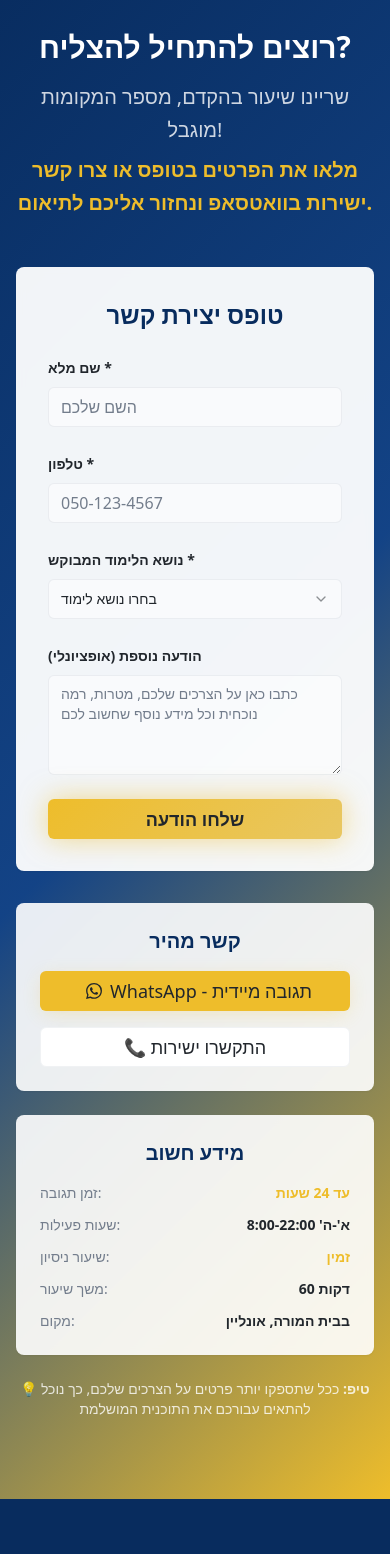
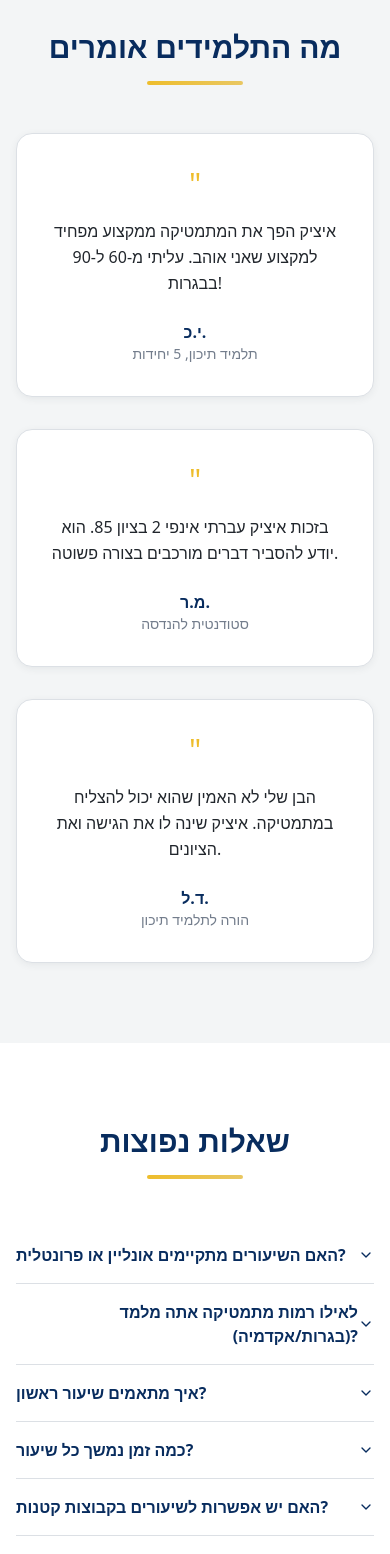
Before and after one commit to RobertoG62/izik-math-website, a React (Vite) app: page / in a window 390 px wide. Shown: the part 4160-5714 px from the top of the page. Built offline with nearby package versions, Linux system fonts and the light colour scheme.

Commit message:
feat: completed V1 landing page with FAQ section
Co-Authored-By: Claude Opus 4.6 <noreply@anthropic.com>

```diff
--- /dev/null
+++ b/src/components/FAQSection.tsx
@@ -0,0 +1,66 @@
+import {
+  Accordion,
+  AccordionContent,
+  AccordionItem,
+  AccordionTrigger,
+} from "@/components/ui/accordion";
+
+const faqs = [
+  {
+    question: "האם השיעורים מתקיימים אונליין או פרונטלית?",
+    answer:
+      "שניהם! אני מציע שיעורים פרונטליים אצלי בבית וגם שיעורים אונליין דרך זום או גוגל מיט — לפי מה שנוח לכם.",
+  },
+  {
+    question: "לאילו רמות מתמטיקה אתה מלמד (בגרות/אקדמיה)?",
+    answer:
+      "אני מלמד תלמידי תיכון בכל הרמות (3, 4 ו-5 יחידות) וגם סטודנטים באקדמיה — חדו״א, אלגברה לינארית, הסתברות וסטטיסטיקה ועוד.",
+  },
+  {
+    question: "איך מתאמים שיעור ראשון?",
+    answer:
+      "פשוט שלחו לי הודעה בוואטסאפ או מלאו את טופס יצירת הקשר בדף הזה. אחזור אליכם תוך מספר שעות לתיאום.",
+  },
+  {
+    question: "כמה זמן נמשך כל שיעור?",
+    answer:
+      "שיעור סטנדרטי נמשך שעה וחצי (90 דקות). אפשר גם להתאים את משך השיעור לפי הצורך.",
+  },
+  {
+    question: "האם יש אפשרות לשיעורים בקבוצות קטנות?",
+    answer:
+      "כן, אני מציע גם שיעורים בקבוצות של 2-3 תלמידים באותה רמה. זו אופציה משתלמת שמאפשרת למידה יעילה במחיר נגיש יותר.",
+  },
+];
+
+const FAQSection = () => {
+  return (
+    <section className="py-20 bg-background">
+      <div className="container mx-auto px-4">
+        <div className="text-center mb-12">
+          <h2 className="text-3xl md:text-4xl font-bold text-primary mb-4">
+            שאלות נפוצות
+          </h2>
+          <div className="w-24 h-1 bg-gradient-secondary mx-auto rounded-full"></div>
+        </div>
+
+        <div className="max-w-3xl mx-auto">
+          <Accordion type="single" collapsible>
+            {faqs.map((faq, i) => (
+              <AccordionItem key={i} value={`item-${i}`}>
+                <AccordionTrigger className="text-right text-base font-semibold text-primary">
+                  {faq.question}
+                </AccordionTrigger>
+                <AccordionContent className="text-foreground leading-relaxed">
+                  {faq.answer}
+                </AccordionContent>
+              </AccordionItem>
+            ))}
+          </Accordion>
+        </div>
+      </div>
+    </section>
+  );
+};
+
+export default FAQSection;
--- /dev/null
+++ b/src/components/TestimonialsSection.tsx
@@ -0,0 +1,48 @@
+const testimonials = [
+  {
+    quote: "איציק הפך את המתמטיקה ממקצוע מפחיד למקצוע שאני אוהב. עליתי מ-60 ל-90 בבגרות!",
+    name: "י.כ.",
+    detail: "תלמיד תיכון, 5 יחידות",
+  },
+  {
+    quote: "בזכות איציק עברתי אינפי 2 בציון 85. הוא יודע להסביר דברים מורכבים בצורה פשוטה.",
+    name: "מ.ר.",
+    detail: "סטודנטית להנדסה",
+  },
+  {
+    quote: "הבן שלי לא האמין שהוא יכול להצליח במתמטיקה. איציק שינה לו את הגישה ואת הציונים.",
+    name: "ד.ל.",
+    detail: "הורה לתלמיד תיכון",
+  },
+];
+
+const TestimonialsSection = () => {
+  return (
+    <section className="py-20 bg-muted">
+      <div className="container mx-auto px-4">
+        <div className="text-center mb-12">
+          <h2 className="text-3xl md:text-4xl font-bold text-primary mb-4">
+            מה התלמידים אומרים
+          </h2>
+          <div className="w-24 h-1 bg-gradient-secondary mx-auto rounded-full"></div>
+        </div>
+
+        <div className="grid md:grid-cols-3 gap-8 max-w-5xl mx-auto">
+          {testimonials.map((t) => (
+            <div
+              key={t.name}
+              className="bg-white rounded-2xl p-8 shadow-soft border border-border text-center"
+            >
+              <div className="text-secondary text-3xl mb-4">"</div>
+              <p className="text-foreground leading-relaxed mb-6">{t.quote}</p>
+              <div className="font-semibold text-primary">{t.name}</div>
+              <div className="text-sm text-muted-foreground">{t.detail}</div>
+            </div>
+          ))}
+        </div>
+      </div>
+    </section>
+  );
+};
+
+export default TestimonialsSection;
--- a/src/pages/Index.tsx
+++ b/src/pages/Index.tsx
@@ -3,6 +3,10 @@ import AboutSection from "@/components/AboutSection";
 import ServicesSection from "@/components/ServicesSection";
 import ContactSection from "@/components/ContactSection";
 import Footer from "@/components/Footer";
+import FloatingWhatsApp from "@/components/FloatingWhatsApp";
+import StatsSection from "@/components/StatsSection";
+import TestimonialsSection from "@/components/TestimonialsSection";
+import FAQSection from "@/components/FAQSection";
 
 const Index = () => {
   return (
@@ -11,11 +15,15 @@ const Index = () => {
       <div id="about">
         <AboutSection />
       </div>
+      <StatsSection />
       <div id="services">
         <ServicesSection />
       </div>
+      <TestimonialsSection />
+      <FAQSection />
       <ContactSection />
       <Footer />
+      <FloatingWhatsApp />
     </div>
   );
 };
```
